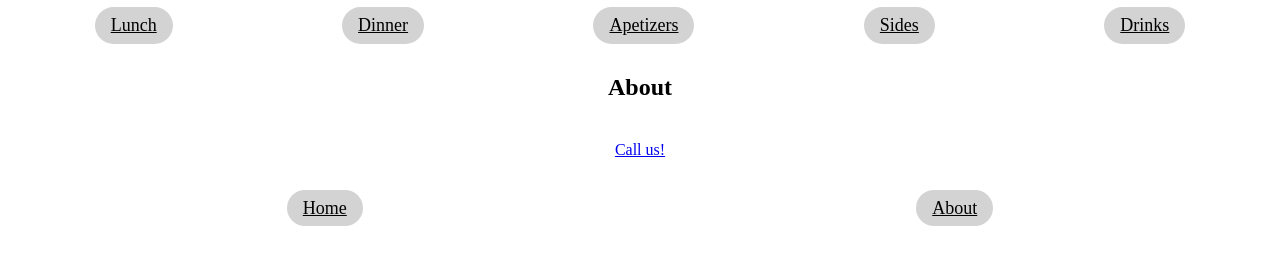
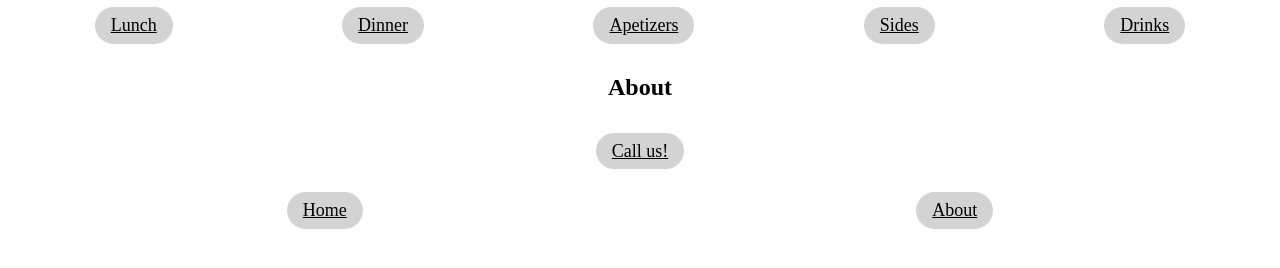
Before and after one commit to SeanLeblanc60/RestaurantWebsiteProject, a website built with Parcel: page contacts.html in a window 1280 px wide. Shown: the part 150-418 px from the top of the page. Built offline with nearby package versions, Linux system fonts and the light colour scheme.

Commit message:
Update contacts.html

```diff
--- a/contacts.html
+++ b/contacts.html
@@ -48,7 +48,7 @@
 
     <div class="lunch-pics-and-description">
       <div>
-        <a href="tel:6054756959">Call us!</a>
+        <a class="button" href="tel:6054756959">Call us!</a>
       </div>
     </div>
 
```
